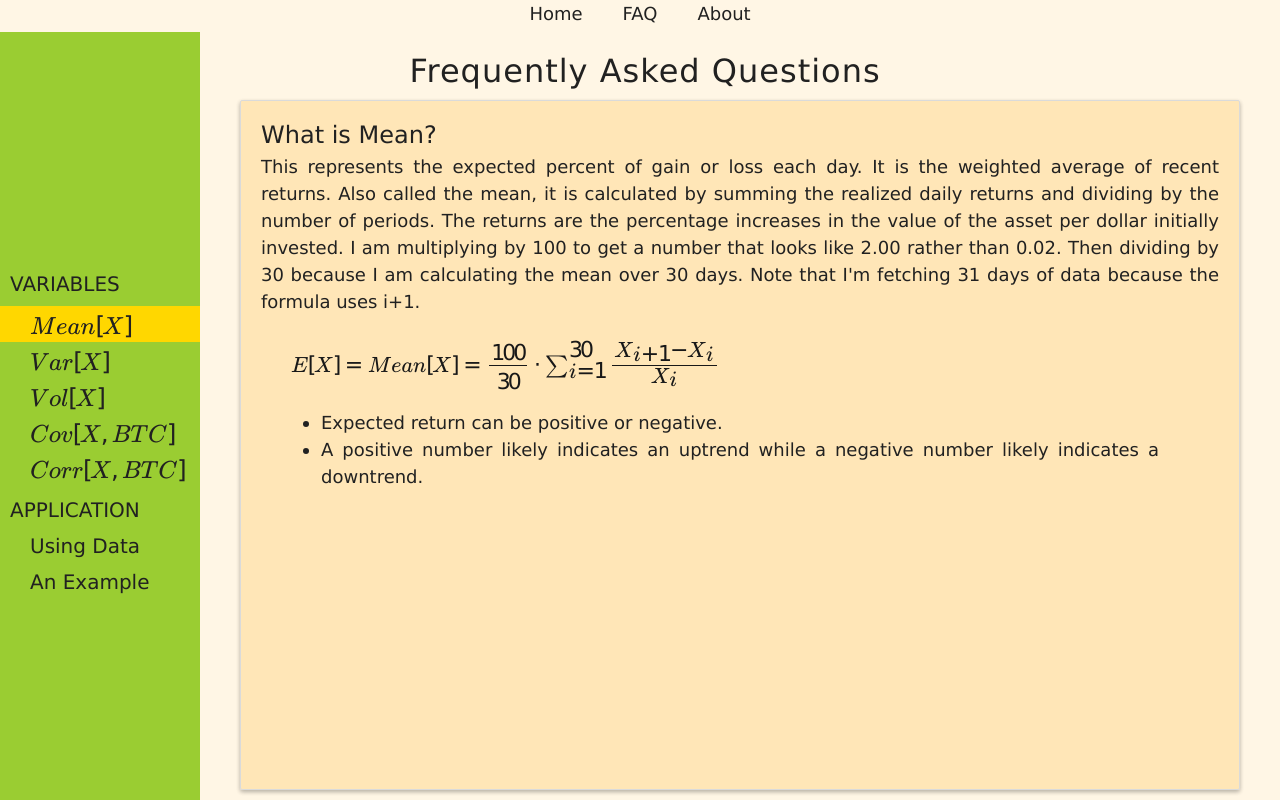
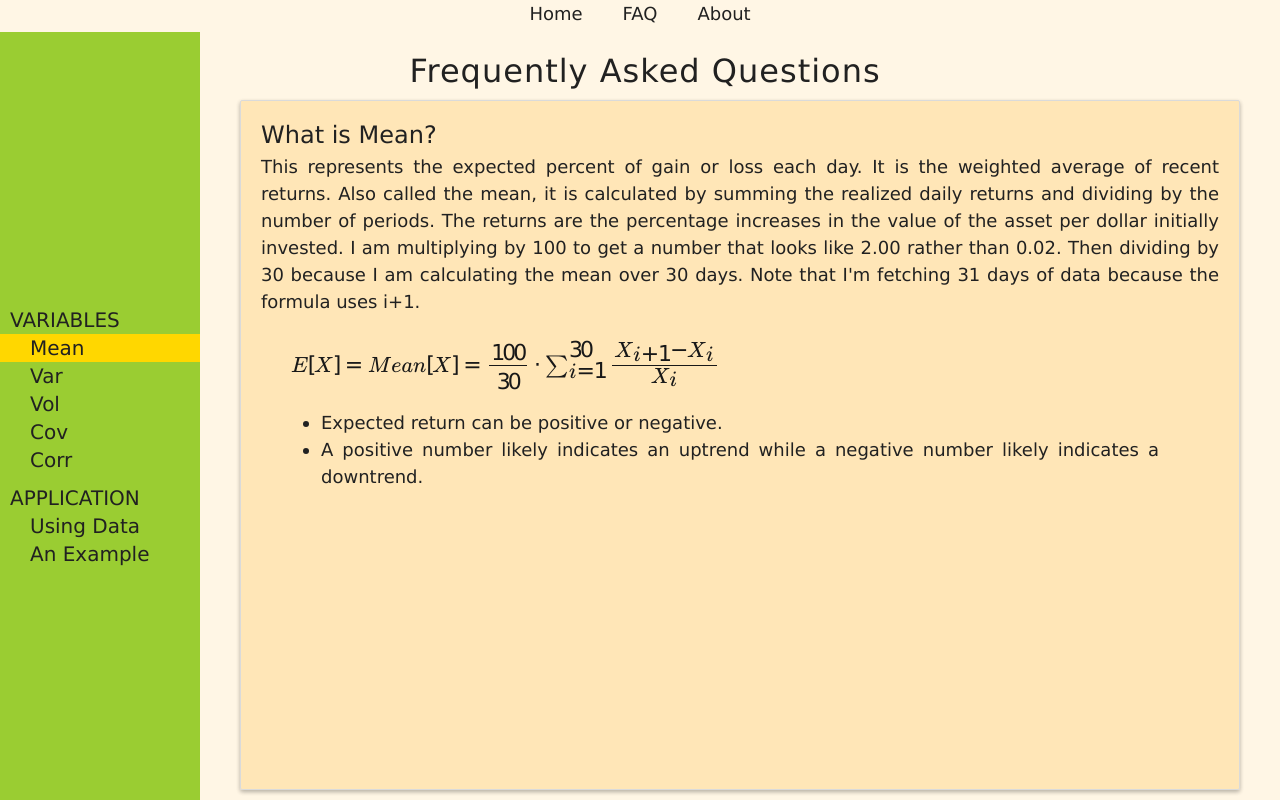
Before and after one commit to guitarisprettierthanpiano/crypto-btc-covariances-and-correlations, a React app: page /#/faq in a window 1280 px wide. Built offline with nearby package versions, Linux system fonts and the light colour scheme.

Commit message:
added two more li's on faq page

```diff
--- a/src/components/faq.tsx
+++ b/src/components/faq.tsx
@@ -19,6 +19,8 @@ const FAQ = () => {
     const volV = `$Vol[X]$`
     const covV = `$Cov[X, BTC]$`
     const corrV = `$Corr[X, BTC]$`
+    const usingData = `$Using Data$`
+    const anExample = `$An Example$`
 
     /*
     <MathJax.Context
@@ -47,6 +49,8 @@ const FAQ = () => {
     const [volClass, setVolClass] = useState<string>('none');
     const [covarClass, setCovarClass] = useState<string>('none');
     const [corrClass, setCorrClass] = useState<string>('none');
+    const [dataClass, setDataClass] = useState<string>('none');
+    const [exClass, setExClass] = useState<string>('none');
 
     //when a nav li is clicked on, it will display that div and hide the others.
     const [meanDisplay, setMeanDisplay] = useState<string>('inline');
@@ -54,6 +58,8 @@ const FAQ = () => {
     const [volDisplay, setVolDisplay] = useState<string>('none');
     const [covarDisplay, setCovarDisplay] = useState<string>('none');
     const [corrDisplay, setCorrDisplay] = useState<string>('none');
+    const [dataDisplay, setDataDisplay] = useState<string>('none');
+    const [exDisplay, setExDisplay] = useState<string>('none');
 
     //these are called by the onClick attributes in the sidebar.
     function ClickMean(){
@@ -63,12 +69,16 @@ const FAQ = () => {
             setVolClass('none')
             setCovarClass('none')
             setCorrClass('none')
+            setDataClass('none')
+            setExClass('none')
 
             setMeanDisplay('inline')
             setVarDisplay('none')
             setVolDisplay('none')
             setCovarDisplay('none')
             setCorrDisplay('none')
+            setDataDisplay('none')
+            setExDisplay('none')
         }
     }
     function ClickVar(){
@@ -78,12 +88,16 @@ const FAQ = () => {
             setVolClass('none')
             setCovarClass('none')
             setCorrClass('none')
+            setDataClass('none')
+            setExClass('none')
 
             setMeanDisplay('none')
             setVarDisplay('inline')
             setVolDisplay('none')
             setCovarDisplay('none')
             setCorrDisplay('none')
+            setDataDisplay('none')
+            setExDisplay('none')
         }
     }
     function ClickVol(){
@@ -93,12 +107,16 @@ const FAQ = () => {
             setVolClass('current')
             setCovarClass('none')
             setCorrClass('none')
+            setDataClass('none')
+            setExClass('none')
 
             setMeanDisplay('none')
             setVarDisplay('none')
             setVolDisplay('inline')
             setCovarDisplay('none')
             setCorrDisplay('none')
+            setDataDisplay('none')
+            setExDisplay('none')
         }
     }
     function ClickCovar(){
@@ -108,12 +126,16 @@ const FAQ = () => {
             setVolClass('none')
             setCovarClass('current')
             setCorrClass('none')
+            setDataClass('none')
+            setExClass('none')
 
             setMeanDisplay('none')
             setVarDisplay('none')
             setVolDisplay('none')
             setCovarDisplay('inline')
             setCorrDisplay('none')
+            setDataDisplay('none')
+            setExDisplay('none')
         }
     }
     function ClickCorr(){
@@ -123,12 +145,54 @@ const FAQ = () => {
             setVolClass('none')
             setCovarClass('none')
             setCorrClass('current')
+            setDataClass('none')
+            setExClass('none')
 
             setMeanDisplay('none')
             setVarDisplay('none')
             setVolDisplay('none')
             setCovarDisplay('none')
             setCorrDisplay('inline')
+            setDataDisplay('none')
+            setExDisplay('none')
+        }
+    }
+    function ClickData(){
+        if (dataDisplay ==='none'){
+            setMeanClass('none')
+            setVarClass('none')
+            setVolClass('none')
+            setCovarClass('none')
+            setCorrClass('none')
+            setDataClass('current')
+            setExClass('none')
+
+            setMeanDisplay('none')
+            setVarDisplay('none')
+            setVolDisplay('none')
+            setCovarDisplay('none')
+            setCorrDisplay('none')
+            setDataDisplay('inline')
+            setExDisplay('none')
+        }
+    }
+    function ClickEx(){
+        if (exDisplay ==='none'){
+            setMeanClass('none')
+            setVarClass('none')
+            setVolClass('none')
+            setCovarClass('none')
+            setCorrClass('none')
+            setDataClass('none')
+            setExClass('current')
+
+            setMeanDisplay('none')
+            setVarDisplay('none')
+            setVolDisplay('none')
+            setCovarDisplay('none')
+            setCorrDisplay('none')
+            setDataDisplay('none')
+            setExDisplay('inline')
         }
     }
 
@@ -144,41 +208,45 @@ const FAQ = () => {
                 <li className= {meanClass}
                 onClick={() => ClickMean()}
                 title='Expected Value'>
-                    {meanV}
+                    Mean
                 </li>
 
                 <li className= {varClass}
                 onClick={() => ClickVar()}
                 title='Variance'>
-                    {varV}
+                   Var
                 </li>
 
                 <li className= {volClass}
                 onClick={() => ClickVol()}
                 title='Volatility'>
-                    {volV}
+                    Vol
                 </li>
 
                 <li className= {covarClass}
                 onClick={() => ClickCovar()}
                 title='Covariance'>
-                    {covV}
+                    Cov
                 </li>
 
                 <li className= {corrClass}
                 onClick={() => ClickCorr()}
                 title='Correlation Coeffecient'>
-                    {corrV}
+                    Corr
                 </li>
 
                 <li className='li-header'>
                     Application
                 </li>
 
-                <li className='none'>
+                <li className= {dataClass}
+                onClick={() => ClickData()}
+                title='Correlation Coeffecient'>
                     Using Data
                 </li>
-                <li className='none'>
+                <li className= {exClass}
+                onClick={() => ClickEx()}
+                title='Correlation Coeffecient'>
                     An Example
                 </li>
             </ul>
@@ -278,6 +346,18 @@ const FAQ = () => {
                     of one variable provides no prediction regarding the movement of the other variable.</li>
                 </ul>
             </div>
+
+            <div className='desc-data'
+            style={{'display':`${dataDisplay}`}}>
+                <h2>How To Use This Data</h2>
+                <p></p>
+            </div>
+
+            <div className='desc-ex'
+            style={{'display':`${exDisplay}`}}>
+                <h2>An Example</h2>
+                <p></p>
+            </div>
         </div>
     </div>
     )
--- a/styles.css
+++ b/styles.css
@@ -173,8 +173,6 @@ a{
 
     width: 100%;
     text-indent: 30px;
-
-    height: 36px!important;
 }
 .none:hover{
     background-color: white;
@@ -211,7 +209,7 @@ a{
     grid-template-columns: 1fr;
     grid-template-rows: 1fr;
 }
-.desc-mean, .desc-var, .desc-vol, .desc-cov, .desc-cor{
+.desc-mean, .desc-var, .desc-vol, .desc-cov, .desc-cor, .desc-data, .desc-ex{
     display: grid;
     grid-template-columns: 1fr;
     grid-template-rows: repeat(auto, auto);
@@ -222,6 +220,7 @@ a{
     margin: 10px;
     margin-left: 10px;
     margin-right: 10px;
+
     max-width: 1000px;
     border-radius: 2px;
 
```
Also changed, not shown: index.html (line endings or trailing spaces), 1 other file (tests, documents, lock files or other folders).
